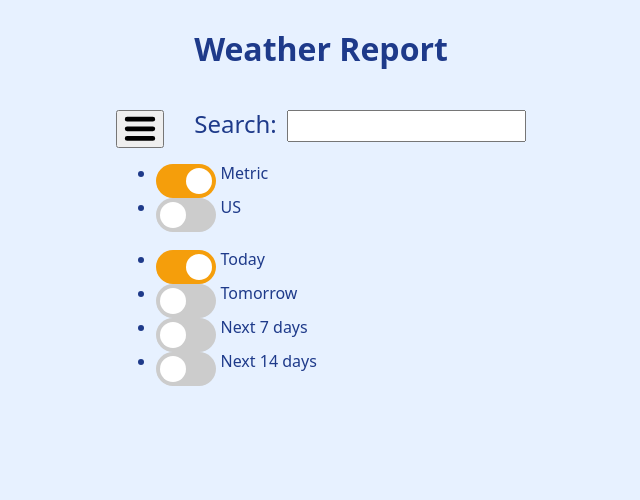
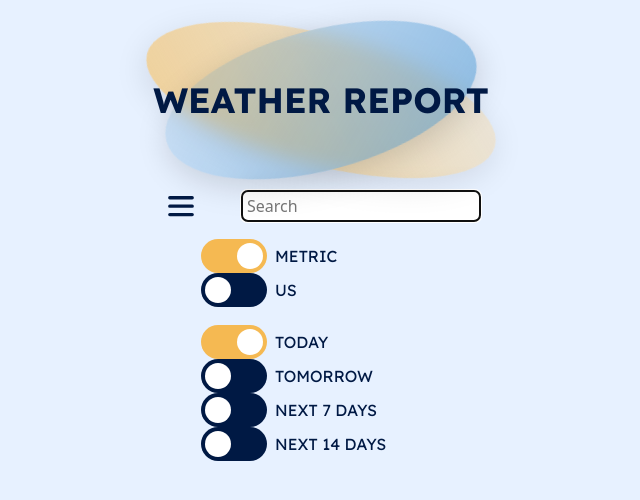
Before and after one commit to Trithereon/project-weather-app, a website built with webpack: page src/template.html in a window 1280 px wide. Shown: the whole page, without its empty margins (319-959 px from the left). Built offline with nearby package versions, Linux system fonts and the light colour scheme; what @trithereon/dropdown would draw is missing.

Commit message:
Embellish title, buttons, colors, and other styles

```diff
--- a/src/components/display.js
+++ b/src/components/display.js
@@ -106,9 +106,11 @@ function _displayCard(data, unitsSetting, datesSetting) {
   const imgSun = _createImage("card-icon", sunImg, "sunrise");
   const sunriseTitle = _createElement("div", "data", "", "Sunrise");
   const sunriseEl = _createElement("div", "data", "sunrise", sunrise);
+  const sunriseLine = _createElement("div", "info-line sun");
   const imgMoon = _createImage("card-icon", moonImg, "sunset");
   const sunsetTitle = _createElement("div", "data", "", "Sunset");
   const sunsetEl = _createElement("div", "data", "sunset", sunset);
+  const sunsetLine = _createElement("div", "info-line sun");
   const highEl = _createElement("div", "data", "high", high);
   const lowEl = _createElement("div", "data", "low", low);
   const infoLineT = _createElement("div", "info-line");
@@ -135,14 +137,9 @@ function _displayCard(data, unitsSetting, datesSetting) {
   tempContainer.append(imgTemp, tempEl, feelsLikeEl);
   if (datesSetting != "current") infoLineT.append(highEl, lowEl); // Current weather has no tempmax nor tempmin
   infoLineP.append(imgRain, precipTitle, precipProbEl, precipEl, precipTypeEl);
-  infoLineS.append(
-    imgSun,
-    sunriseTitle,
-    sunriseEl,
-    imgMoon,
-    sunsetTitle,
-    sunsetEl,
-  );
+  sunriseLine.append(imgSun, sunriseTitle, sunriseEl);
+  sunsetLine.append(imgMoon, sunsetTitle, sunsetEl);
+  infoLineS.append(sunriseLine, sunsetLine);
   infoLineW.append(imgWind, windEl);
   infoContainer.append(infoLineP, infoLineS, infoLineW);
   container.append(headerLine, condEl, tempContainer, infoLineT, infoContainer);
--- a/src/styles.css
+++ b/src/styles.css
@@ -1,3 +1,8 @@
+@font-face {
+  font-family: Lexend;
+  src: url("./fonts/Lexend-VariableFont_wght.ttf");
+}
+
 :root {
   /* Primary colors */
   --color-white: #ffffff;
@@ -5,7 +10,8 @@
   /* --color-blue: #0078d4; "The over-used blue" */
   --color-blue: #0067b5;
   --color-orange: #f59e0b;
-  --color-darkblue: #1e3a8a;
+  --color-darkblue: #0067a3;
+  --color-verydarkblue: #001944;
 
   /* Supporting colors */
   --color-gray: #6b7280;
@@ -13,6 +19,11 @@
   --color-cream: #fdf6e3;
   --color-green: #10b981;
   --color-green-brown: #8a6e1eb3;
+
+  /* Font */
+  --lexend:
+    Lexend, system-ui, -apple-system, BlinkMacSystemFont, "Segoe UI", Roboto,
+    Oxygen, Ubuntu, Cantarell, "Open Sans", "Helvetica Neue", sans-serif;
 }
 /* Outline all elements in red for debugging. */
 /* * {
@@ -21,7 +32,7 @@
 
 body {
   background-color: var(--color-lightblue);
-  color: var(--color-darkblue);
+  color: var(--color-verydarkblue);
 }
 div.main-wrapper {
   display: grid;
@@ -40,23 +51,108 @@ header {
   padding-top: 10px;
   flex-wrap: wrap;
 }
+.page-title-container {
+  display: flex;
+  align-items: center;
+  justify-content: center;
+  height: 160px;
+  padding-top: 20px;
+}
+h1.page-title {
+  position: relative;
+  z-index: 10;
+  color: var(--color-verydarkblue);
+  font-family: var(--lexend);
+  font-size: 2.2rem;
+  pointer-events: none;
+}
+.oval-back {
+  position: absolute;
+  width: 360px;
+  height: 130px;
+  /* background: linear-gradient(
+    45deg,
+    rgba(116, 185, 255, 0.4),
+    rgba(116, 185, 255, 0.2)
+  ); */
+  /* background: linear-gradient(
+    45deg,
+    rgba(227, 104, 9, 0.4),
+    rgba(227, 104, 9, 0.2)
+  ); */
+  background: linear-gradient(
+    45deg,
+    rgba(245, 185, 82, 0.6),
+    rgba(245, 185, 82, 0.2)
+  );
+  border-radius: 50%;
+  transform: rotate(15deg);
+  backdrop-filter: blur(10px);
+  box-shadow: 0 8px 32px rgba(0, 0, 0, 0.1);
+  z-index: 8;
+}
+.oval-fore {
+  position: absolute;
+  width: 320px;
+  height: 140px;
+  background: linear-gradient(
+    -45deg,
+    rgba(0, 103, 181, 0.4),
+    rgba(0, 103, 181, 0.1)
+  );
+  /* background: linear-gradient(
+    -45deg,
+    rgba(0, 130, 181, 0.4),
+    rgba(0, 130, 181, 0.2)
+  ); */
+  border-radius: 50%;
+  transform: rotate(-15deg);
+  backdrop-filter: blur(10px);
+  box-shadow: 0 8px 32px rgba(0, 0, 0, 0.15);
+  z-index: 9;
+}
 .search {
   font-size: 1.5rem;
 }
 button[data-dropdown="toggle"] {
-  padding-top: 4px;
+  /* padding-top: 4px; */
+  background: none;
+  border-radius: 6px;
+  border: none;
+  padding: 5px 6px 2px 6px;
+}
+button[data-dropdown="toggle"]:hover,
+button[data-dropdown="toggle"]:active {
+  background: rgba(0, 103, 181, 0.2);
+}
+path {
+  fill: var(--color-verydarkblue);
+  stroke: var(--color-verydarkblue);
 }
 div.dropdown {
   margin-right: 20px;
   text-align: left;
 }
-ul.dropdown-list {
+.dropdown-list {
   position: absolute;
   z-index: 10;
+  gap: 12px;
+}
+.dropdown-item {
+  display: flex;
+  gap: 8px;
+  align-items: center;
+  text-transform: uppercase;
+  font-family: var(--lexend);
 }
 input#search {
   height: 2rem;
+  border-radius: 6px;
+  border: 1px solid var(--color-blue);
+  padding-left: 5px;
+  outline-offset: 0px;
 }
+
 .header-top-line {
   display: flex;
   flex-wrap: wrap;
@@ -81,7 +177,7 @@ input#search {
 /* Card styles */
 .main-content {
   display: flex;
-  gap: 15px;
+  gap: 12px;
   flex-wrap: wrap;
   align-content: center;
   justify-content: center;
@@ -102,14 +198,12 @@ input#search {
   gap: 15px;
   background-color: var(--color-white);
   height: max-content;
-  min-width: 190px;
-  max-width: 390px;
+  width: 350px;
   border-radius: 12px;
   padding: 15px 15px 15px 15px;
   border-top: 6px solid var(--color-blue);
   box-shadow: 2px 2px 3px var(--color-green-brown);
   animation: fadeIn 400ms ease-in forwards; /* The animation is triggered when card-container is created. */
-  margin: 0 5px;
 }
 a {
   text-decoration: none;
@@ -121,7 +215,7 @@ h2 {
   display: flex;
   align-items: center;
   justify-content: space-between;
-  width: 330px;
+  width: 310px;
 }
 .weather-icon {
   width: 60px;
@@ -130,6 +224,9 @@ h2 {
 .card-icon {
   width: 25px;
   height: 25px;
+  filter: invert(11%) sepia(21%) saturate(4756%) hue-rotate(196deg)
+    brightness(96%) contrast(111%);
+  /* Used css filter generator to imitate page title color */
 }
 .temp-container,
 .info-line,
@@ -142,9 +239,10 @@ h2 {
 .info-line .data[data-id="high"] {
   padding-left: 33px;
 }
+
 .info-line.wind {
   display: grid;
-  grid-template-columns: auto 223px auto;
+  grid-template-columns: auto 207px auto;
 }
 .hourly-btn {
   justify-self: right;
@@ -153,6 +251,17 @@ h2 {
   border-radius: 8px;
   letter-spacing: 1px;
   background: #ccc;
+  background: rgba(0, 103, 181, 0.15);
+  border-radius: 6px;
+  border: 1px solid var(--color-blue);
+  color: inherit;
+  font-weight: 600;
+}
+.hourly-btn:hover {
+  background: rgba(0, 103, 181, 0.3);
+}
+.hourly-btn:active {
+  background: rgba(0, 103, 181, 0.4);
 }
 .data[data-id="wind"] {
   justify-self: left;
@@ -181,7 +290,7 @@ ul.dropdown-list.visible {
 .switch {
   position: relative;
   display: inline-block;
-  width: 60px;
+  width: 66px;
   height: 34px;
 }
 
@@ -200,7 +309,7 @@ ul.dropdown-list.visible {
   left: 0;
   right: 0;
   bottom: 0;
-  background-color: #ccc;
+  background-color: var(--color-verydarkblue);
   -webkit-transition: 0.4s;
   transition: 0.4s;
 }
@@ -218,17 +327,17 @@ ul.dropdown-list.visible {
 }
 
 input:checked + .slider {
-  background-color: var(--color-orange);
+  background-color: rgba(245, 185, 82, 1);
 }
 
 input:focus + .slider {
-  box-shadow: 0 0 1px var(--color-orange);
+  box-shadow: 0 0 1px rgba(245, 185, 82, 1);
 }
 
 input:checked + .slider:before {
-  -webkit-transform: translateX(26px);
-  -ms-transform: translateX(26px);
-  transform: translateX(26px);
+  -webkit-transform: translateX(32px);
+  -ms-transform: translateX(32px);
+  transform: translateX(32px);
 }
 
 /* Rounded sliders */
@@ -267,7 +376,7 @@ input:checked + .slider:before {
 }
 .hourly-container .chevron:hover {
   opacity: 1;
-  transition: 400ms;
+  transition: 300ms;
 }
 .chevron[data-id="left"] {
   border-radius: 0 50% 50% 0;
--- a/src/template.html
+++ b/src/template.html
@@ -23,15 +23,19 @@
     <div class="main-wrapper" id="main-wrapper">
       <!-- Header -->
       <header>
-        <h1 class="page-title">Weather Report</h1>
+        <div class="page-title-container">
+          <div class="oval-back"></div>
+          <div class="oval-fore"></div>
+          <h1 class="page-title">WEATHER REPORT</h1>
+        </div>
         <div class="header-top-line">
           <div class="dropdown">
             <button data-dropdown="toggle">
-              <svg viewBox="0 0 10 8" width="32">
+              <svg viewBox="0 0 10 8" width="28">
                 <path
                   d="M1 1h8M1 4h 8M1 7h8"
                   stroke="#000"
-                  stroke-width="1.5"
+                  stroke-width="1.2"
                   stroke-linecap="round"
                 />
               </svg>
@@ -82,8 +86,8 @@
               </li>
             </ul>
           </div>
-          <label class="search" for="search">Search: </label>
-          <input type="search" id="search" />
+          <label class="search" for="search"> </label>
+          <input type="search" id="search" autofocus placeholder="Search" />
         </div>
         <div class="header-bottom-line"></div>
       </header>
--- a/webpack.common.js
+++ b/webpack.common.js
@@ -29,7 +29,7 @@ module.exports = {
         loader: "html-loader",
       },
       {
-        test: /\.(png|svg|jpg|jpeg|gif)$/i,
+        test: /\.(png|svg|jpg|jpeg|gif|ttf)$/i,
         type: "asset/resource",
       },
     ],
```
Also changed, not shown: src/fonts/Lexend-VariableFont_wght.ttf (added).
